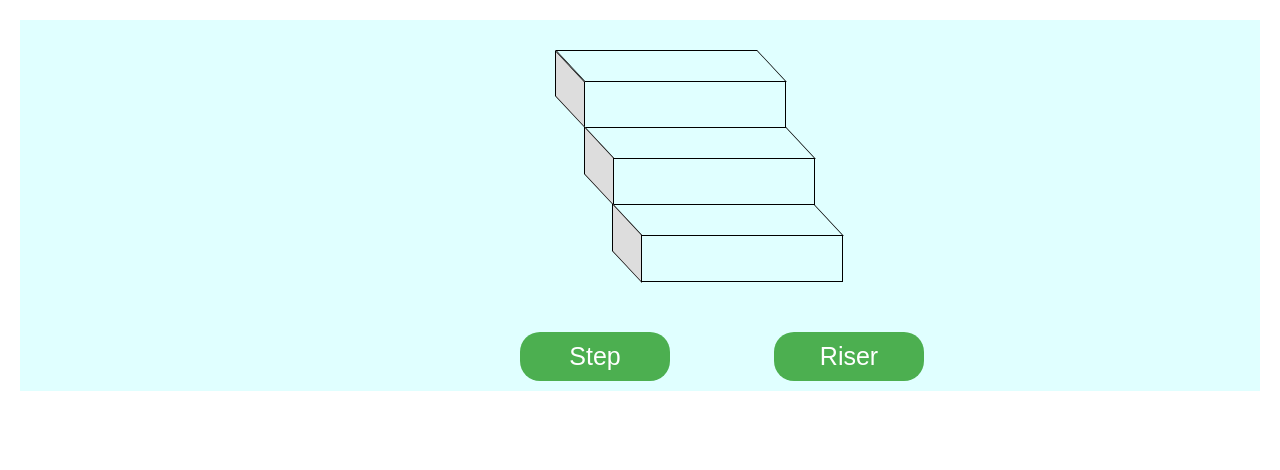
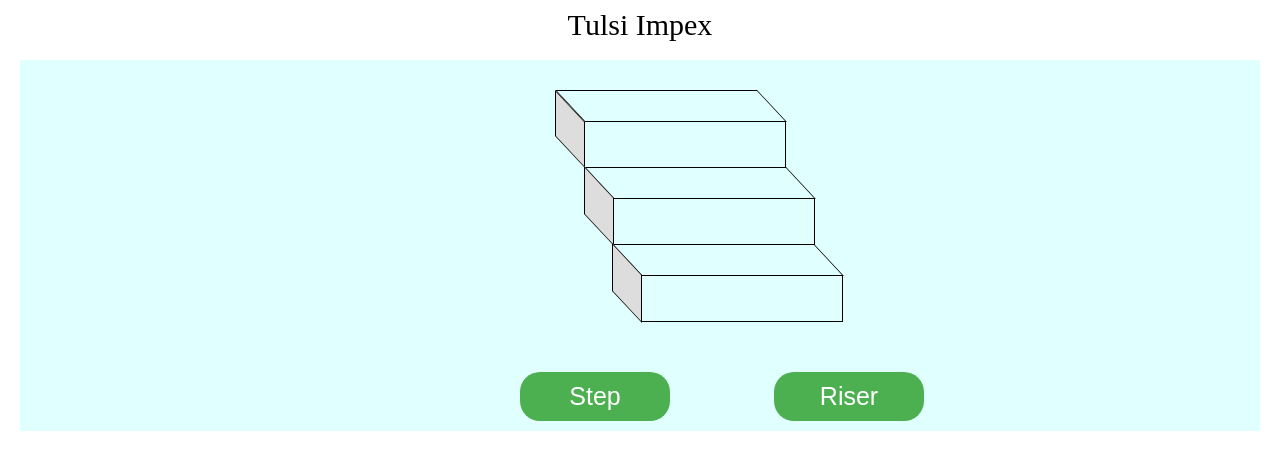
Before and after one commit to parag95/Marble-Stairs, a plain HTML site: page index.html in a window 1280 px wide. Drawn offline with Linux system fonts and the light colour scheme.

Commit message:
added heading

```diff
--- a/index.html
+++ b/index.html
@@ -8,7 +8,11 @@
     </head>
 
     <body>
+
+        <p id="top-p">Tulsi Impex</p>
         <div id="parentDiv">
+
+
 
             <div id="stairs">
                 <div id="stair1">
--- a/styles.css
+++ b/styles.css
@@ -60,6 +60,14 @@ table {
 /* https://www.w3schools.com/howto/howto_css_dropdown.asp
     drop down button*/
 
+
+#top-p
+{
+    margin-top: 10px;
+    position: relative;
+    font-size: 30px;
+    text-align: center;
+}
 
 #stair1-top
 {
```
